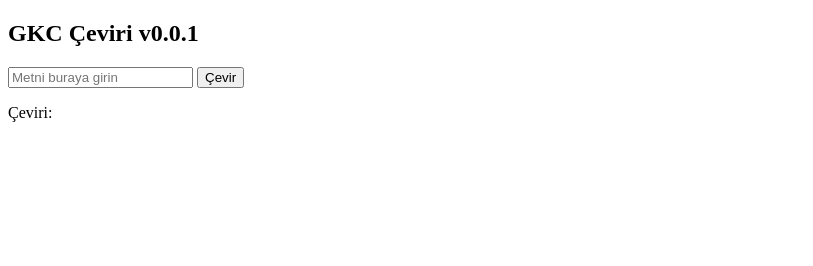
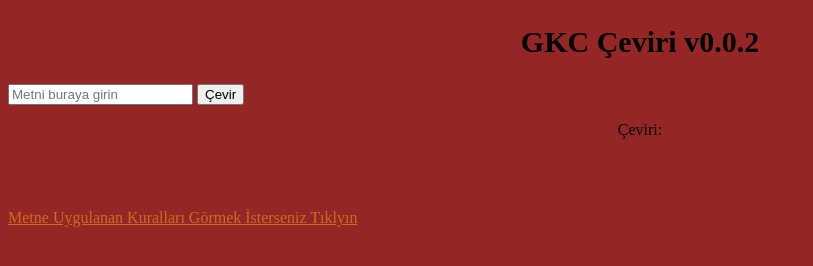
Before and after one commit to ttpweb/gardazlator, a website: page index.html in a window 1280 px wide. Shown: the whole page, without its empty margins (0-813 px from the left). Drawn offline with Linux system fonts and the light colour scheme.

Commit message:
Add files via upload

```diff
--- a/index.html
+++ b/index.html
@@ -3,14 +3,16 @@
 <head>
     <meta charset="UTF-8">
     <meta name="viewport" content="width=device-width, initial-scale=1.0">
+    <link rel="stylesheet" href="styles.css" />
     <title>GKC Çeviri</title>
 </head>
 <body>
-<h2>GKC Çeviri v0.0.1</h2>
+<h2>GKC Çeviri v0.0.2</h2>
 <input type="text" id="inputText" placeholder="Metni buraya girin">
 <button onclick="handleTextChange()">Çevir</button>
-<p>Çeviri: <span id="outputText"></span></p>
-
+<p class="align_center" >Çeviri: <span id="outputText"></span></p>
+<br><br><br>
+<a class="text" href="rules.html">Metne Uygulanan Kuralları Görmek İsterseniz Tıklyın</a>
 <script>
     function transformText(text) {
         let result = text.replace(/j/g, 'y');
@@ -20,7 +22,7 @@
         result = result.replace(/w/g, 'v');
         //result = result.replace(/z/g, 'j');
         result = result.replace(/ch/g, 'h');
-        result = result.replace(/y/g, 'i');//biraz bozuk
+        //result = result.replace(/y/g, 'i');//biraz bozuk
 
         return result;
     }
--- /dev/null
+++ b/rules_styles.css
@@ -0,0 +1,19 @@
+html{
+    background-color: #952626;
+
+}
+
+.rule_text{
+    font-size: 20px;
+    color: coral;
+    align-content: center;
+}
+
+.text{
+    color: chocolate;
+    align-content: center;
+}
+
+.align_center{
+    text-align: center;
+}
--- /dev/null
+++ b/styles.css
@@ -0,0 +1,17 @@
+html{
+    background-color: #952626;
+}
+
+h2{
+    font-size: 30px;
+    text-align: center;
+}
+.text{
+    color: chocolate;
+}
+.align_center{
+    text-align: center;
+}
+.translated_texts{
+   text-align: center;
+}
```
Also changed, not shown: index.js (added, +11 -0 lines), package.json (added, +10 -0 lines), rules.html (added, +25 -0 lines).
